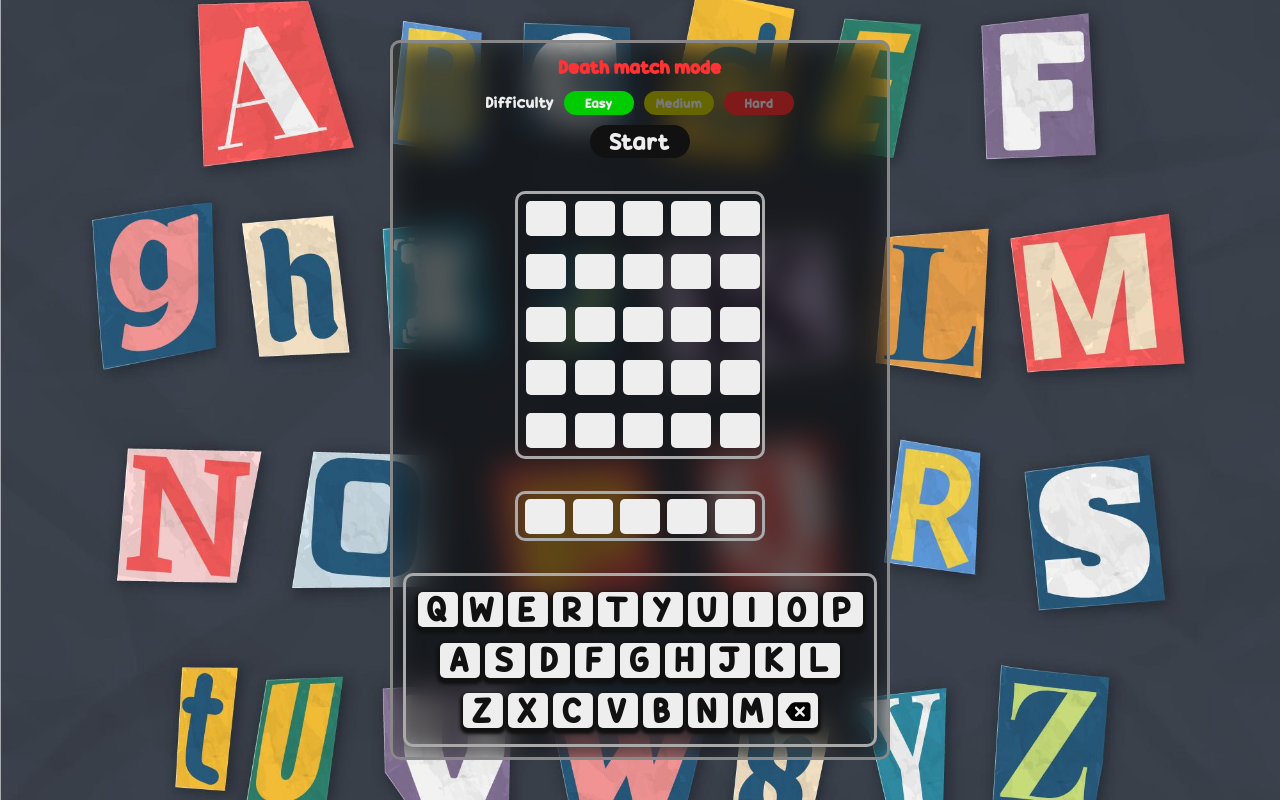
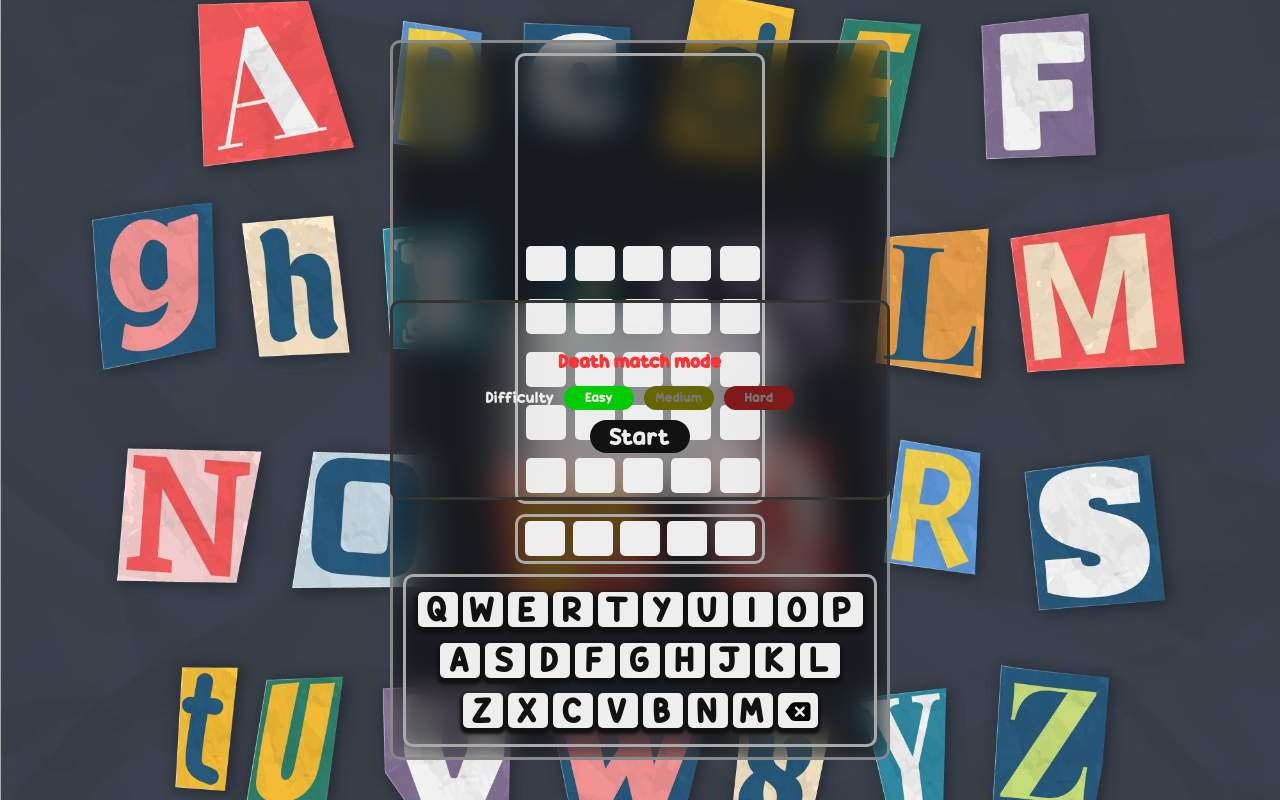
Before and after one commit to nimaaskari/lingolish_test, a React (Vite) app: page / in a window 1280 px wide. Built offline with nearby package versions, Linux system fonts and the light colour scheme.

Commit message:
seprate the start menu to a module

```diff
--- a/src/components/GameHeader.jsx
+++ /dev/null
@@ -1,24 +0,0 @@
-import "./GameHeader.scss";
-
-function GameHeader() {
-  return (
-    <div className="game-header">
-      <h3>Death match mode</h3>
-      <div className="difficulty">
-        <p>Difficulty</p>
-        <button className="" id="easy">
-          Easy
-        </button>
-        <button className="difficulty-button-deactivated" id="medium">
-          Medium
-        </button>
-        <button className="difficulty-button-deactivated" id="hard">
-          Hard
-        </button>
-      </div>
-      <button id="start">Start</button>
-    </div>
-  );
-}
-
-export default GameHeader;
--- a/src/components/GuessedWords.scss
+++ b/src/components/GuessedWords.scss
@@ -2,7 +2,7 @@
 @import "./InputBox.scss";
 .guessed-words {
   width: 250px;
-  flex-grow: 1 0;
+  flex-grow: 1;
   display: flex;
   flex-direction: column;
   justify-content: flex-end;
--- /dev/null
+++ b/src/components/StartMenu.jsx
@@ -0,0 +1,70 @@
+import PropTypes from "prop-types";
+import "./StartMenu.scss";
+
+function StartMenu(props) {
+  return (
+    <div className="start-menu">
+      <h3>Death match mode</h3>
+      {difficultyButtons(props.difficulty)}
+
+      <button id="start">Start</button>
+    </div>
+  );
+}
+
+function difficultyButtons(diff) {
+  if (diff === "easy") {
+    return (
+      <div className="difficulty">
+        <p>Difficulty</p>
+        <button className="" id="easy">
+          Easy
+        </button>
+        <button className="difficulty-button-deactivated" id="medium">
+          Medium
+        </button>
+        <button className="difficulty-button-deactivated" id="hard">
+          Hard
+        </button>
+      </div>
+    );
+  }
+  if (diff === "medium") {
+    return (
+      <div className="difficulty">
+        <p>Difficulty</p>
+        <button className="difficulty-button-deactivated" id="easy">
+          Easy
+        </button>
+        <button className="" id="medium">
+          Medium
+        </button>
+        <button className="difficulty-button-deactivated" id="hard">
+          Hard
+        </button>
+      </div>
+    );
+  }
+  if (diff === "hard") {
+    return (
+      <div className="difficulty">
+        <p>Difficulty</p>
+        <button className="difficulty-button-deactivated" id="easy">
+          Easy
+        </button>
+        <button className="difficulty-button-deactivated" id="medium">
+          Medium
+        </button>
+        <button className="" id="hard">
+          Hard
+        </button>
+      </div>
+    );
+  }
+}
+
+StartMenu.propTypes = {
+  difficulty: PropTypes.string,
+};
+
+export default StartMenu;
--- a/src/components/GameHeader.scss
+++ b/src/components/StartMenu.scss
@@ -1,6 +1,16 @@
 @import "../index.scss";
 
-.game-header {
+.start-menu {
+  position: absolute;
+  z-index: 10;
+  left: 50%;
+  top: 50%;
+  transform: translate(-50%, -50%);
+  width: 500px;
+  height: 200px;
+  border: 3px solid $dark-gray;
+  border-radius: 10px;
+  backdrop-filter: blur(30px);
   display: flex;
   flex-direction: column;
   justify-content: center;
--- a/src/pages/MainPage.jsx
+++ b/src/pages/MainPage.jsx
@@ -1,18 +1,15 @@
-// import { useState } from "react";
-// import { words } from "./data";
+import { useState } from "react";
 import "./MainPage.scss";
+import StartMenu from "../components/StartMenu";
 import KeyBoard from "../components/KeyBoard";
-import GameHeader from "../components/GameHeader";
 import InputBox from "../components/InputBox";
 import GuessedWords from "../components/GuessedWords";
 
-// const wordsArray = words.split(",");
-
 function MainPage() {
-  // const [validWords, setValidWords] = useState(wordsArray);
+  const [difficulty, setDifficulty] = useState("easy");
   return (
     <div className="MainPage">
-      <GameHeader />
+      <StartMenu difficulty={difficulty} />
       <GuessedWords
         guesses={[
           { user: "player", word: ["", "", "", "", ""] },
```
